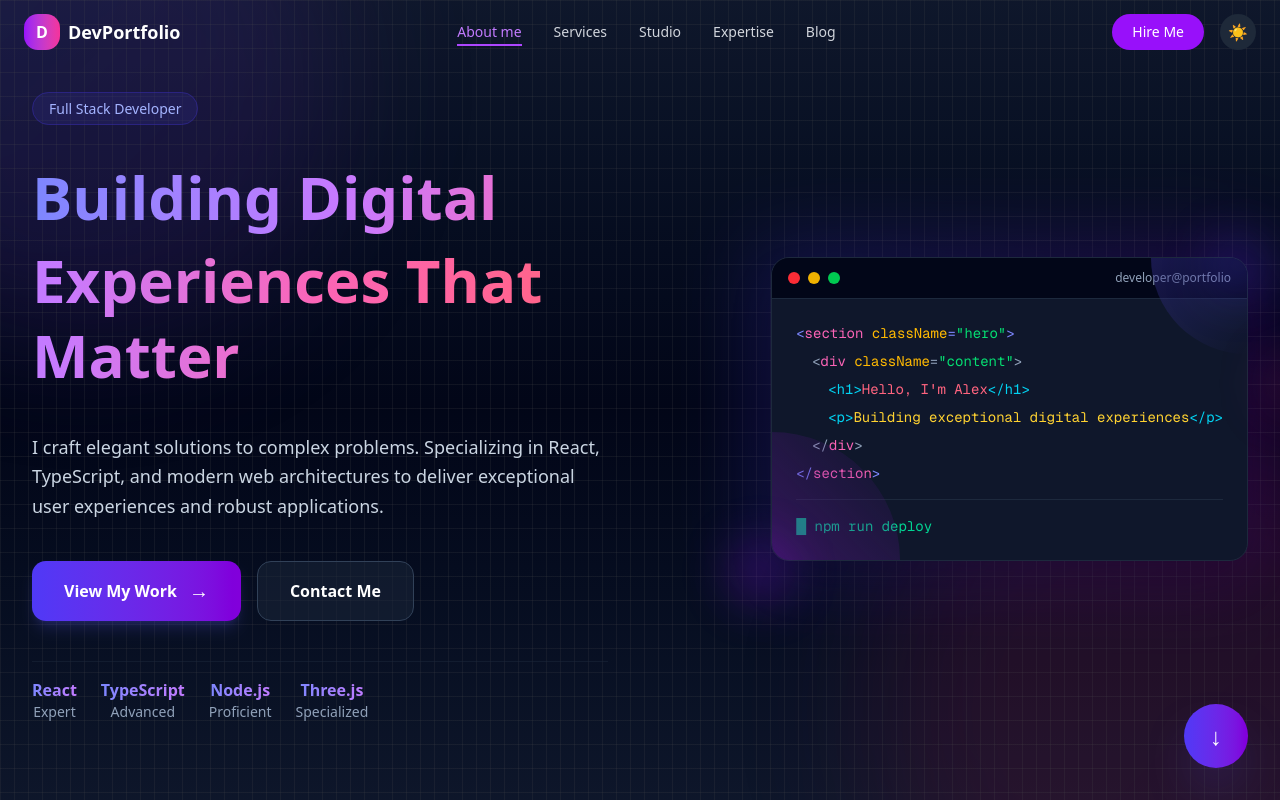
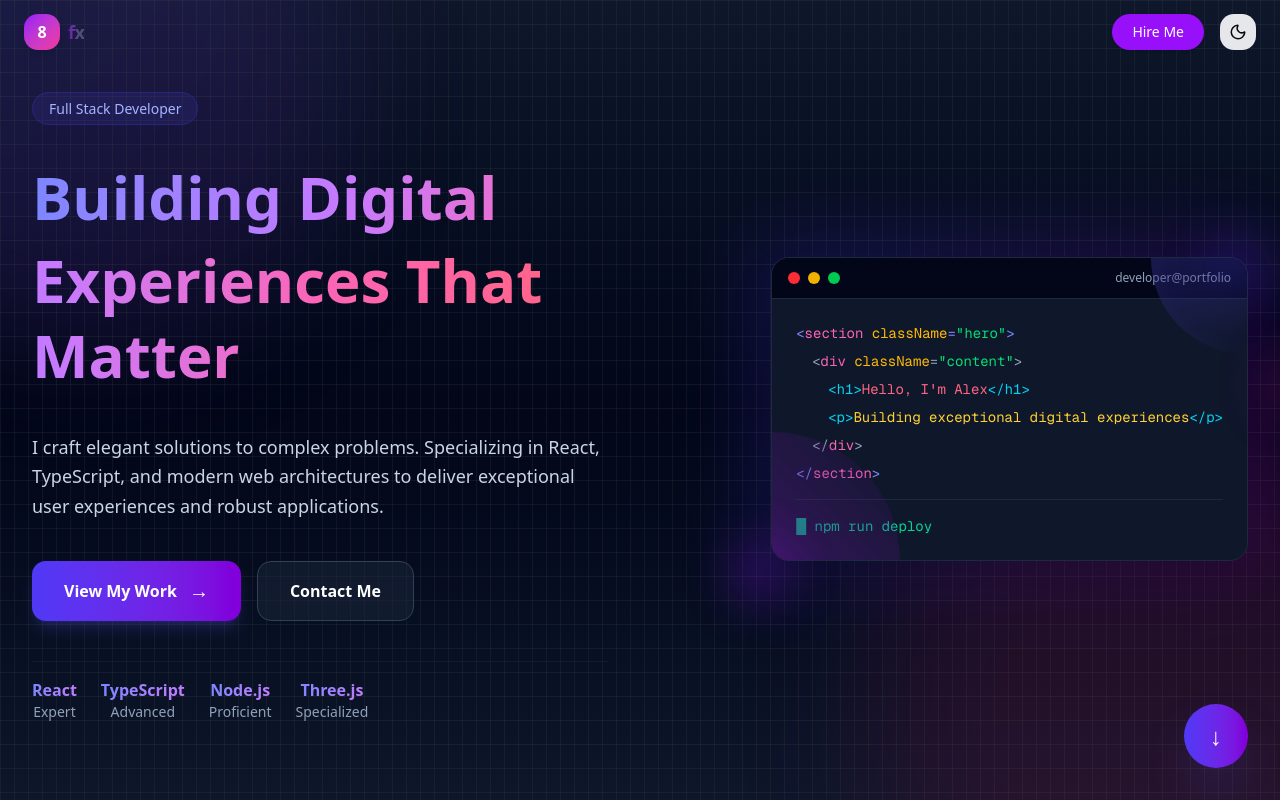
Before and after one commit to CodeMonitor-lab/myportfolio, a Next.js app: page / in a window 1280 px wide. Shown: the top 800 px of the page. Built offline with nearby package versions, Linux system fonts and the light colour scheme.

Commit message:
Adding new ui+fixes

```diff
--- a/package.json
+++ b/package.json
@@ -14,6 +14,7 @@
     "framer-motion": "^12.34.0",
     "lucide-react": "^0.563.0",
     "next": "16.1.6",
+    "next-themes": "^0.4.6",
     "radix-ui": "^1.4.3",
     "react": "19.2.3",
     "react-dom": "19.2.3",
--- a/src/app/globals.css
+++ b/src/app/globals.css
@@ -1,6 +1,10 @@
 @import "tailwindcss";
 @import "tw-animate-css";
 @import "shadcn/tailwind.css";
+/* imported */
+@custom-variant dark (&:where(.dark, .dark *));
+/*  */
+
 
 @custom-variant dark (&:is(.dark *));
 
--- a/src/app/layout.js
+++ b/src/app/layout.js
@@ -20,13 +20,13 @@ export const metadata = {
 
 export default function RootLayout({ children }) {
   return (
-    <html lang="en">
+    <html lang="en"suppressHydrationWarning >
       <body
         className={`${geistSans.variable} ${geistMono.variable} antialiased min-h-screen flex flex-col`}
       >
         <Header />
 
-        <main className="flex-1">
+        <main className="bg-white text-black dark:bg-black dark:text-white transition-colors duration-300">
           {children}
         </main>
 
--- /dev/null
+++ b/src/components/common/HireMe.jsx
@@ -0,0 +1,15 @@
+import React from "react";
+import Link from "next/link";
+
+const HireMe = () => {
+  return (
+    <Link
+      href="/Contact"
+      className="px-5 py-2 rounded-full bg-purple-600 hover:bg-purple-700 text-white text-sm font-medium transition-all duration-300 shadow-sm hover:shadow-md"
+    >
+      Hire Me
+    </Link>
+  );
+};
+
+export default HireMe;
--- a/src/components/common/Logo.jsx
+++ b/src/components/common/Logo.jsx
@@ -1,18 +1,25 @@
-import React from "react";
-import { LayoutPanelLeft,Bug } from "lucide-react";
+"use client";
 
+import Link from "next/link";
+import { motion } from "framer-motion";
 
+export default function Logo() {
+  return (
+    <Link href="/" className="flex items-center gap-2 select-none">
+      <motion.div
+        whileHover={{ scale: 1.08 }}
+        transition={{ type: "spring", stiffness: 300 }}
+        className="w-9 h-9 rounded-xl bg-gradient-to-br from-purple-600 to-pink-500 flex items-center justify-center text-white font-bold shadow-md"
+      >
+        8
+      </motion.div>
 
-const Logo = () => {
-  return (
-    <div>
-      <p className="flex text-red-900 items-center gap-1 pr-3 ">
-        <span className="border-2 rounded-full px-1 py-1" >
-          <Bug size={26} />
-        </span>
-      </p>
-    </div>
+      <motion.span
+        whileHover={{ x: 2 }}
+        className="text-lg font-semibold tracking-tight bg-gradient-to-r from-purple-800 to-gray-600 dark:from-white dark:to-gray-300 bg-clip-text text-transparent"
+      >
+        fx
+      </motion.span>
+    </Link>
   );
-};
-
-export default Logo;
+}
--- /dev/null
+++ b/src/components/common/ThemeToggle.jsx
@@ -0,0 +1,44 @@
+"use client";
+
+import { useTheme } from "next-themes";
+import { useEffect, useState } from "react";
+import { motion, AnimatePresence } from "framer-motion";
+import { Sun, Moon } from "lucide-react";
+
+export default function ThemeToggle() {
+  const { theme, setTheme, systemTheme } = useTheme();
+  const [mounted, setMounted] = useState(false);
+
+  useEffect(() => setMounted(true), []);
+  if (!mounted) return null;
+
+  const currentTheme = theme === "system" ? systemTheme : theme;
+
+  return (
+    <motion.button
+      whileTap={{ scale: 0.85 }}
+      onClick={() =>
+        setTheme(currentTheme === "dark" ? "light" : "dark")
+      }
+      className="w-9 h-9 rounded-xl flex items-center justify-center
+                 bg-gray-200 dark:bg-zinc-800
+                 transition-all duration-300 hover:scale-110"
+    >
+      <AnimatePresence mode="wait">
+        <motion.div
+          key={currentTheme}
+          initial={{ rotate: -90, opacity: 0 }}
+          animate={{ rotate: 0, opacity: 1 }}
+          exit={{ rotate: 90, opacity: 0 }}
+          transition={{ duration: 0.25 }}
+        >
+          {currentTheme === "dark" ? (
+            <Sun size={18} />
+          ) : (
+            <Moon size={18} />
+          )}
+        </motion.div>
+      </AnimatePresence>
+    </motion.button>
+  );
+}
--- a/src/components/custom/Header.jsx
+++ b/src/components/custom/Header.jsx
@@ -1,110 +1,50 @@
-'use client';
+"use client";
+import { useState, useEffect } from "react";
+import { motion, AnimatePresence } from "framer-motion";
+import Link from "next/link";
+import navLinks from "@/json/navlink.json";
+import Logo from "@/components/common/Logo";
+import ThemeToggle from "@/components/common/ThemeToggle";
+import { usePathname } from "next/navigation";
+import HireMe from "@/components/common/HireMe";
+import { LayoutGrid,LayoutPanelLeft } from "lucide-react";
 
-import React, { useState, useEffect } from "react";
-import Link from "next/link";
-import { usePathname } from "next/navigation";
-import { motion, AnimatePresence } from "framer-motion";
-import navLinks from '@/json/navlink.json'
-
-export default function Navbar() {
+export default function Header() {
   const pathname = usePathname();
-
   const [isMenuOpen, setIsMenuOpen] = useState(false);
   const [scrolled, setScrolled] = useState(false);
-  const [isDarkMode, setIsDarkMode] = useState(true);
 
-  // Scroll detection
   useEffect(() => {
     const handleScroll = () => setScrolled(window.scrollY > 10);
     window.addEventListener("scroll", handleScroll, { passive: true });
     return () => window.removeEventListener("scroll", handleScroll);
   }, []);
 
-  // Theme toggle (html class)
-  useEffect(() => {
-    const root = document.documentElement;
-    if (isDarkMode) {
-      root.classList.add("dark");
-    } else {
-      root.classList.remove("dark");
-    }
-  }, [isDarkMode]);
-
   return (
     <nav
       className={`fixed top-0 w-full z-50 transition-all duration-300 ${
         scrolled
-          ? "backdrop-blur-xl bg-white/70 dark:bg-black/50 shadow-lg"
+          ? "backdrop-blur-xl bg-white/70 dark:bg-black/60 shadow-md"
           : "bg-transparent"
       }`}
     >
-      <div className="max-w-7xl mx-auto px-6 flex items-center justify-between h-16">
+      <div className="max-w-7xl mx-auto px-6 h-16 flex items-center justify-between">
 
-        {/* Logo */}
-        <Link href="/" className="flex items-center gap-2">
-          <div className="w-9 h-9 rounded-xl bg-gradient-to-r from-purple-600 to-pink-500 flex items-center justify-center font-bold text-white">
-            D
-          </div>
-          <span className="font-semibold text-lg dark:text-white">
-            DevPortfolio
-          </span>
-        </Link>
+        {/* Left */}
+        <Logo />
 
-        {/* Desktop Nav */}
-        <div className="hidden md:flex items-center gap-8">
-          {navLinks.map((link) => {
-            const isActive = pathname === link.to;
-
-            return (
-              <Link
-                key={link.to}
-                href={link.to}
-                className="relative group text-sm font-medium"
-              >
-                <span
-                  className={`transition-colors duration-300 ${
-                    isActive
-                      ? "text-purple-600 dark:text-purple-400"
-                      : "text-gray-600 dark:text-gray-300 hover:text-black dark:hover:text-white"
-                  }`}
-                >
-                  {link.text}
-                </span>
-
-                {/* Animated underline */}
-                <span
-                  className={`absolute left-0 -bottom-1 h-0.5 bg-purple-500 transition-all duration-300 ${
-                    isActive ? "w-full" : "w-0 group-hover:w-full"
-                  }`}
-                />
-              </Link>
-            );
-          })}
+        {/* Desktop Right */}
+        <div className="hidden md:flex items-center gap-4">
+          <HireMe />
+          <ThemeToggle />
         </div>
 
-        {/* Right Section */}
-        <div className="hidden md:flex items-center gap-4">
-          <Link
-            href="/contact"
-            className="px-5 py-2 rounded-full bg-purple-600 hover:bg-purple-700 text-white text-sm font-medium transition"
-          >
-            Hire Me
-          </Link>
-
-          <button
-            onClick={() => setIsDarkMode(!isDarkMode)}
-            className="w-9 h-9 rounded-full flex items-center justify-center bg-gray-200 dark:bg-gray-800 transition"
-          >
-            {isDarkMode ? "☀️" : "🌙"}
-          </button>
-        </div>
-
-        {/* Mobile Button */}
+        {/* Mobile Toggle */}
         <button
           onClick={() => setIsMenuOpen(!isMenuOpen)}
-          className="md:hidden text-2xl dark:text-white"
+          className="md:hidden text-2xl text-gray-800 dark:text-white"
         >
-          {isMenuOpen ? "✕" : "☰"}
+          {isMenuOpen ?  <LayoutPanelLeft/> : <LayoutGrid/>}
         </button>
       </div>
 
@@ -112,19 +52,21 @@ export default function Navbar() {
       <AnimatePresence>
         {isMenuOpen && (
           <motion.div
-            initial={{ height: 0, opacity: 0 }}
-            animate={{ height: "auto", opacity: 1 }}
-            exit={{ height: 0, opacity: 0 }}
-            transition={{ duration: 0.3 }}
-            className="md:hidden backdrop-blur-xl bg-white/90 dark:bg-black/80"
+            initial={{ opacity: 0, y: -15 }}
+            animate={{ opacity: 1, y: 0 }}
+            exit={{ opacity: 0, y: -15 }}
+            transition={{ duration: 0.25 }}
+            className="md:hidden backdrop-blur-xl bg-white/95 dark:bg-black/90"
           >
             <div className="flex flex-col px-6 py-6 gap-6">
+
+              {/* Nav Links */}
               {navLinks.map((link) => (
                 <Link
                   key={link.to}
                   href={link.to}
                   onClick={() => setIsMenuOpen(false)}
-                  className={`text-lg ${
+                  className={`text-lg font-medium transition ${
                     pathname === link.to
                       ? "text-purple-600 dark:text-purple-400"
                       : "text-gray-700 dark:text-gray-300"
@@ -134,13 +76,12 @@ export default function Navbar() {
                 </Link>
               ))}
 
-              <Link
-                href="/contact"
-                onClick={() => setIsMenuOpen(false)}
-                className="mt-4 px-5 py-3 rounded-full bg-purple-600 text-white text-center"
-              >
-                Hire Me
-              </Link>
+              {/* Actions */}
+              <div className="border-t border-gray-200 dark:border-gray-800 pt-6 flex flex-col gap-4">
+                <HireMe />
+                <ThemeToggle />
+              </div>
+
             </div>
           </motion.div>
         )}
--- a/src/components/custom/Home/HeroBanner.jsx
+++ b/src/components/custom/Home/HeroBanner.jsx
@@ -2,6 +2,7 @@
 
 import { motion } from "framer-motion";
 import test from "@/json/HeroBannerData.json";
+import { Reply } from "lucide-react";
 
 const HeroBanner = () => {
   // Animation variants
--- a/src/components/custom/Home/HomeHero.jsx
+++ b/src/components/custom/Home/HomeHero.jsx
@@ -2,6 +2,7 @@
 
 import { motion } from "framer-motion";
 import next from "next/image";
+import Link from "next/link";
 
 export default function App() {
   // Animation variants
@@ -85,7 +86,8 @@ export default function App() {
               whileTap={{ scale: 0.95 }}
               className="group flex items-center justify-center gap-3 bg-gradient-to-r from-indigo-600 to-purple-700 text-white px-8 py-4 rounded-xl font-bold shadow-lg shadow-indigo-500/20 hover:shadow-indigo-500/40 transition-all duration-300"
             >
-              View My Work
+              <Link href='/Work' >View My Work</Link>
+
               <span className="text-xl transition-transform duration-300 group-hover:translate-x-1">→</span>
             </motion.button>
             <motion.button
@@ -93,7 +95,7 @@ export default function App() {
               whileTap={{ scale: 0.95 }}
               className="flex items-center justify-center gap-3 bg-slate-800/50 border border-slate-700 text-white px-8 py-4 rounded-xl font-bold hover:border-indigo-700 transition-all duration-300"
             >
-              Contact Me
+              <Link href='/Contact' >Contact Me</Link>
             </motion.button>
           </motion.div>
 
--- /dev/null
+++ b/src/hooks/useTheme.js
@@ -0,0 +1,34 @@
+'use client';
+
+import { useEffect, useState } from "react";
+
+export function useTheme() {
+  const [theme, setTheme] = useState("dark");
+
+  // Load saved theme or system preference
+  useEffect(() => {
+    const savedTheme = localStorage.getItem("theme");
+
+    if (savedTheme) {
+      setTheme(savedTheme);
+    } else {
+      const prefersDark = window.matchMedia("(prefers-color-scheme: dark)").matches;
+      setTheme(prefersDark ? "dark" : "light");
+    }
+  }, []);
+
+  // Apply theme
+  useEffect(() => {
+    const root = document.documentElement;
+
+    if (theme === "dark") {
+      root.classList.add("dark");
+    } else {
+      root.classList.remove("dark");
+    }
+
+    localStorage.setItem("theme", theme);
+  }, [theme]);
+
+  return { theme, setTheme };
+}
```
Also changed, not shown: src/components/common/MenuBar.jsx (+38 -17 lines), 1 other file (tests, documents, lock files or other folders).
